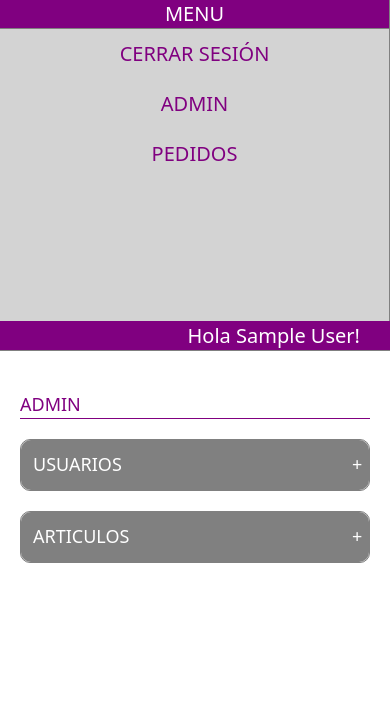
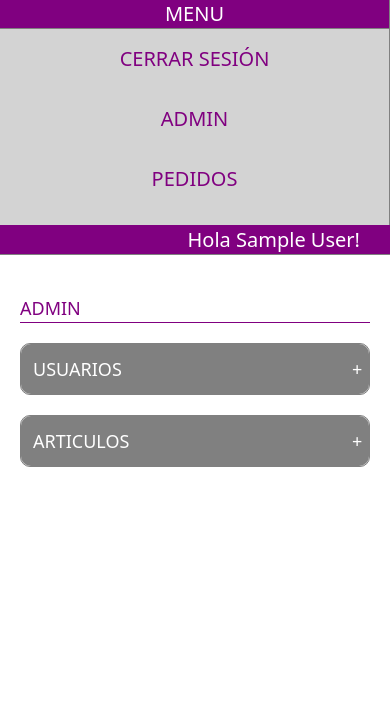
Before and after one commit to uranmarcos/residenciasUniversitarias, a PHP site: page /repositorioPedidos/admin.php in a window 390 px wide. Shown: the part 136-851 px from the top of the page. After the commit the page ends 603 px from the top, so only its background shows below. Run offline with PHP 8.4, Linux system fonts and the light colour scheme; the visitor is signed in with stand-in values (Sample User, id 1); data that the repository does not hold is empty; some libraries are stand-ins or nearby versions.

Commit message:
pedidos.php responsive

```diff
--- a/admin.php
+++ b/admin.php
@@ -154,7 +154,7 @@
                                                         <?php foreach($usuarios as $usuario){ ?>
                                                             <div class="row rowProducto justify-content-around">
                                                                 <?php echo $usuario["nombre"] . " " . $usuario["apellido"] .
-                                                                " - rol: " . $usuario["rol"] . " - Sede: " . $usuario["sede"] ." - Casa: " .
+                                                                " - " . $usuario["rol"] . " - " . $usuario["sede"] ." - Casa: " .
                                                                 $usuario["casa"] ?>
                                                             </div>
                                                         <?php } ?>
--- a/componentes/aside.php
+++ b/componentes/aside.php
@@ -5,7 +5,7 @@ if($_SESSION["rol"] == "admin"){
 }
 ?>
 
-<form method="POST" action="inicio.php" class="botonesAside">
+<form method="POST" action="inicio.php">
     <button name="cerrarSesion" class="asideButton" id="perfil" onclick="activarBoton('perfil', 'perfilSeccion')">Cerrar sesión</button>
     <button name="admin" style="display:<?php echo $mostrarAdmin ?>"  class="asideButton" id="admin" onclick="activarBoton('admin', 'adminSeccion')">Admin</button>
     <button name="iniciarPedido" class="asideButton" id="pedido" onclick="activarBoton('pedido', 'pedidoSeccion')">Pedidos</button>
--- a/css/master.css
+++ b/css/master.css
@@ -13,6 +13,7 @@ img{
 .logoHeader{
     display: flex;
     justify-content: center;
+    align-items:center;
 }
 .anchoTotal{
     width:100%;
@@ -21,7 +22,7 @@ img{
 
 /* contenedor de aside y main */
 .contenedorSecundario{
-    min-height: 84vh;
+    /* min-height: 84vh; */
     margin:0;
     padding: 0px !important;
 }
@@ -37,7 +38,6 @@ aside{
     background-color: lightgray;
     padding:0 !important;
     border-right: solid 1px grey;
-
 }
 
 
@@ -186,11 +186,13 @@ main{
     display: flex;
     align-items: center;
     background-size: 50%;
-       background-repeat: no-repeat;
+    background-repeat: no-repeat;
     background-position: center;
 }
 .section{
     width:100%;
+    height:100%;
+    min-height:80vh;;
 }
 .subtitle{
     color: purple;
@@ -217,6 +219,12 @@ main{
     font-size: 18px;
     text-transform: uppercase;
     margin:0 auto;
+}
+.anchoTotal{
+    width:100%;
+}
+.rowProducto{
+    margin:10px 0;
 }
 .cardPedido{
     background-color: lightgray;
@@ -253,8 +261,22 @@ main{
 }
 
 @media (max-width: 767px) {
-   .botonesAside{
-       height:150px;
+
+   .aside{
+       height: 100%;
+       max-height:250px !important;
+   }
+   .section{
+    width:100%;
+    height:100%;
+    min-height:50vh;;
+}
+   .asideButton{
+       height:50px;
+       margin: 5px 0;
+   }
+   .cajaInternaPedido{
+    height:40vh;
    }
    .ocultarResponsive{
        display: none;
```
Also changed, not shown: componentes/subcomponentes/pedido.php (+33 -21 lines).
